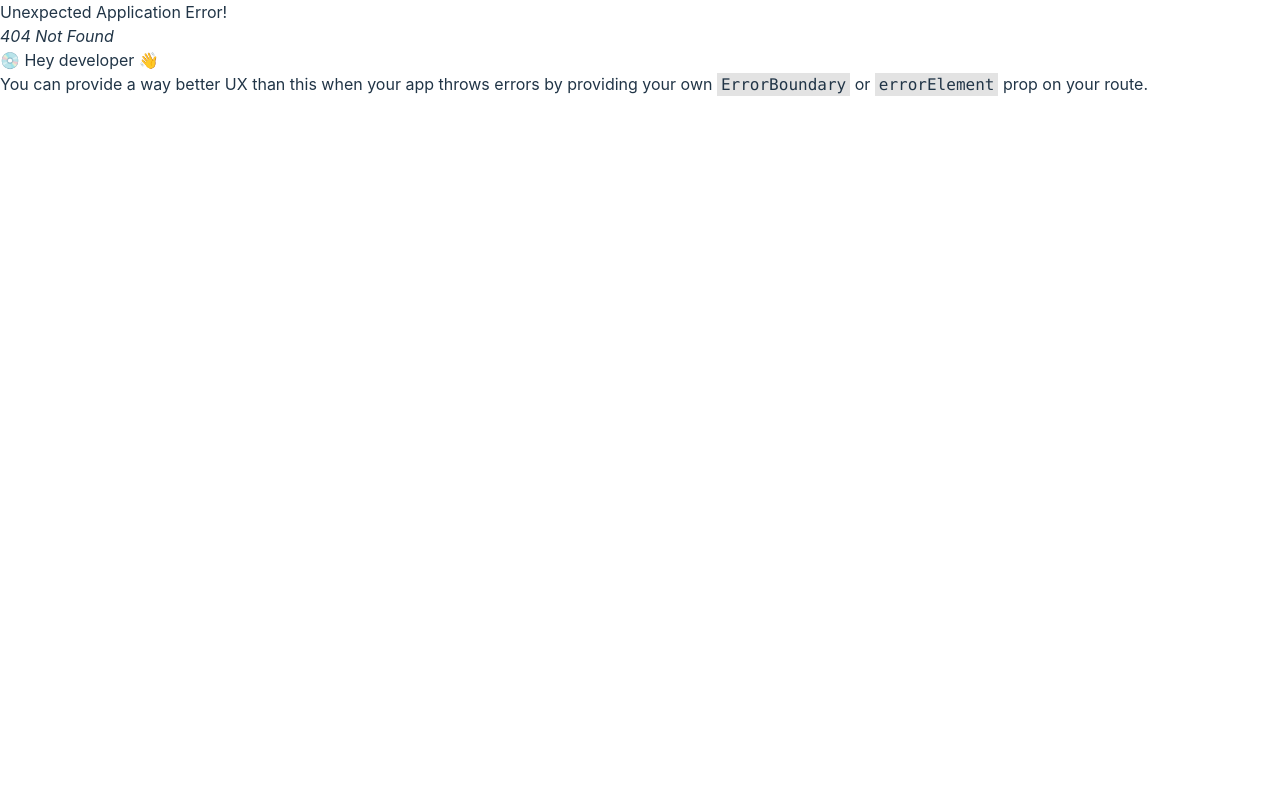
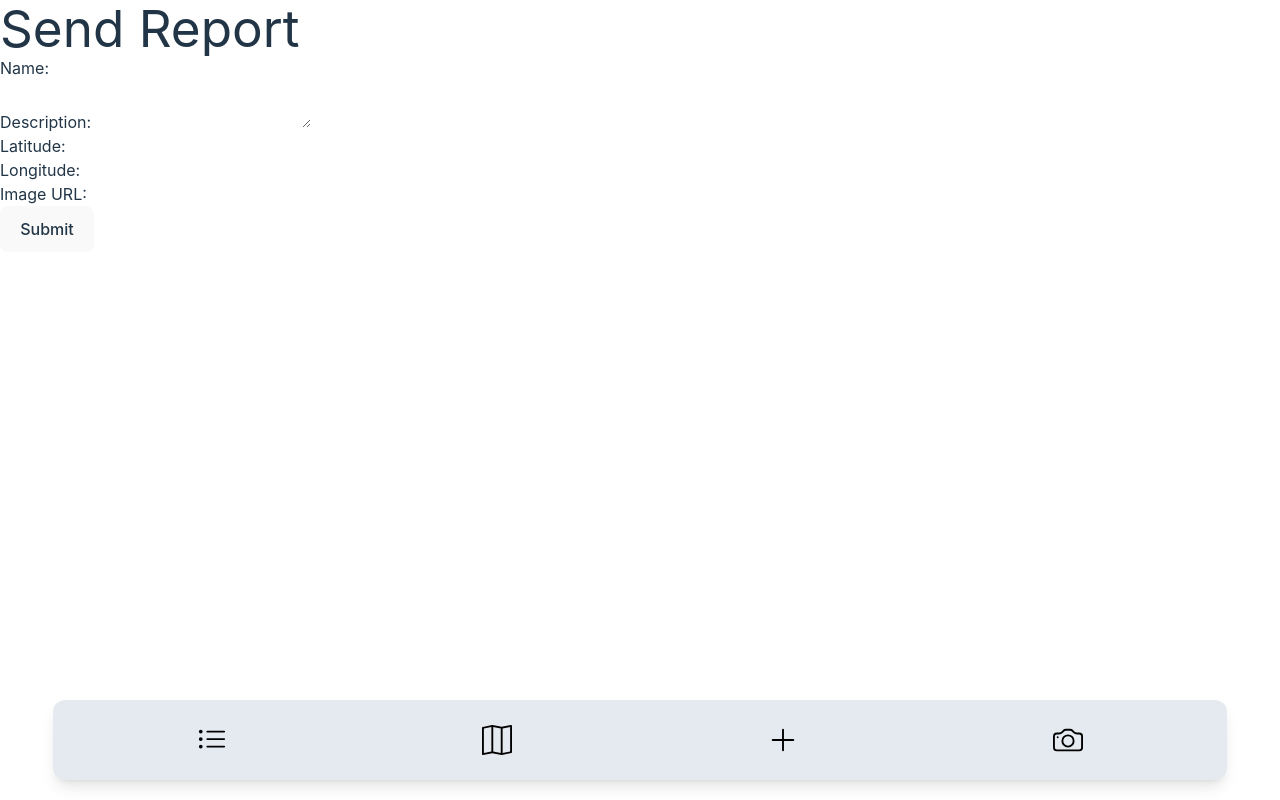
Before and after one commit to cauafroes/MapaDeLixo, a React (Vite) app: page /report in a window 1280 px wide. Before the commit this address had no page. Built offline with nearby package versions, Linux system fonts and the light colour scheme.

Commit message:
sending and seeing reports

```diff
--- a/package.json
+++ b/package.json
@@ -12,6 +12,7 @@
   },
   "dependencies": {
     "autoprefixer": "^10.4.14",
+    "axios": "^1.4.0",
     "leaflet": "^1.9.4",
     "localforage": "^1.10.0",
     "match-sorter": "^6.3.1",
--- a/src/components/FeedCard.tsx
+++ b/src/components/FeedCard.tsx
@@ -1,5 +1,6 @@
 export interface IObj {
-  title: string;
+  name: string;
+  image: string;
   desc: string;
 }
 
@@ -16,12 +17,13 @@ const FeedCard = ({ obj }: props) => {
       >
         <img
           className="object-cover w-full rounded-t-lg h-56 md:h-auto md:w-48 md:rounded-none md:rounded-l-lg"
-          src="https://flowbite.com/docs/images/blog/image-4.jpg"
+          // src="https://flowbite.com/docs/images/blog/image-4.jpg"
+          src={obj.image}
           alt=""
         />
         <div className="flex flex-col justify-between p-4 leading-normal">
           <h5 className="mb-2 text-2xl font-bold tracking-tight text-gray-900">
-            {obj.title}
+            {obj.name}
           </h5>
           <p className="mb-3 font-normal text-gray-700 dark:text-gray-400">
             Here are the biggest enterprise technology acquisitions of 2021 so
--- a/src/components/Navbar.tsx
+++ b/src/components/Navbar.tsx
@@ -18,7 +18,9 @@ const Navbar = () => {
         </Link>
       </div>
       <div className="flex items-center justify-center w-1/4">
-        <BsPlusLg className="text-3xl" />
+        <Link to="/report">
+          <BsPlusLg className="text-3xl" />
+        </Link>
       </div>
       <div className="flex items-center justify-center w-1/4">
         <BsCamera className="text-3xl" />
--- /dev/null
+++ b/src/components/SendReport.tsx
@@ -0,0 +1,85 @@
+import { useState } from "react";
+import api from "./api/api";
+export default function SendReport() {
+  const [data, setData] = useState({
+    name: "",
+    desc: "",
+    gps_lat: null,
+    gps_long: null,
+    image: "",
+  });
+
+  const handleSubmit = async (event) => {
+    event.preventDefault(); // Prevent form submission
+
+    try {
+      // Send the POST request using Axios
+      const response = await api.post("/api/report", data);
+      console.log(response.data); // Handle the response as needed
+    } catch (error) {
+      console.error(error);
+    }
+  };
+
+  const handleChange = (event) => {
+    const { name, value } = event.target;
+    setData((prevData) => ({
+      ...prevData,
+      [name]: value,
+    }));
+  };
+
+  return (
+    <div>
+      <h1>Send Report</h1>
+      <form onSubmit={handleSubmit}>
+        <label>
+          Name:
+          <input
+            type="text"
+            name="name"
+            value={data.name}
+            onChange={handleChange}
+          />
+        </label>
+        <br />
+        <label>
+          Description:
+          <textarea name="desc" value={data.desc} onChange={handleChange} />
+        </label>
+        <br />
+        <label>
+          Latitude:
+          <input
+            type="number"
+            name="gps_lat"
+            value={data.gps_lat || ""}
+            onChange={handleChange}
+          />
+        </label>
+        <br />
+        <label>
+          Longitude:
+          <input
+            type="number"
+            name="gps_long"
+            value={data.gps_long || ""}
+            onChange={handleChange}
+          />
+        </label>
+        <br />
+        <label>
+          Image URL:
+          <input
+            type="text"
+            name="image"
+            value={data.image}
+            onChange={handleChange}
+          />
+        </label>
+        <br />
+        <button type="submit">Submit</button>
+      </form>
+    </div>
+  );
+}
--- /dev/null
+++ b/src/components/api/api.tsx
@@ -0,0 +1,11 @@
+import axios from "axios";
+
+const api = axios.create({
+  baseURL: "http://192.168.0.16/api",
+  headers: {
+    "Content-Type": "application/json",
+    timeout: 1000,
+  },
+});
+
+export default api;
--- a/src/main.tsx
+++ b/src/main.tsx
@@ -5,6 +5,7 @@ import { createBrowserRouter, RouterProvider } from "react-router-dom";
 
 import "./index.css";
 import Feed from "./pages/Feed.tsx";
+import { CreateReport } from "./pages/CreateReport.tsx";
 
 const router = createBrowserRouter([
   {
@@ -15,6 +16,10 @@ const router = createBrowserRouter([
     path: "/feed",
     element: <Feed />,
   },
+  {
+    path: "/report",
+    element: <CreateReport />,
+  },
 ]);
 
 ReactDOM.createRoot(document.getElementById("root") as HTMLElement).render(
--- /dev/null
+++ b/src/pages/CreateReport.tsx
@@ -0,0 +1,11 @@
+import Navbar from "../components/Navbar";
+import SendReport from "../components/SendReport";
+
+export const CreateReport = () => {
+  return (
+    <>
+      <SendReport />
+      <Navbar />
+    </>
+  );
+};
--- a/src/pages/Feed.tsx
+++ b/src/pages/Feed.tsx
@@ -1,22 +1,28 @@
+import { useEffect, useState } from "react";
 import FeedCard, { IObj } from "../components/FeedCard";
 import Navbar from "../components/Navbar";
+import api from "../components/api/api";
 
 const Feed = () => {
-  const objs = [
-    {
-      title: "lorem",
-      desc: "ipsum",
-    },
-    {
-      title: "22",
-      desc: "ipsbbum",
-    },
-  ];
+  const [arr, setArr] = useState([]);
+
+  async function getFeed() {
+    await api
+      .get("/reports")
+      .then((res) => {
+        setArr(res.data.data);
+      })
+      .catch((e) => console.log(e));
+  }
+
+  useEffect(() => {
+    getFeed();
+  }, []);
 
   return (
     <>
       <div className="mb-32">
-        {objs.map((obj: IObj, index: number) => (
+        {arr.map((obj: IObj, index: number) => (
           <FeedCard key={index} obj={obj} />
         ))}
         <Navbar />
```
Also changed, not shown: 1 other file (tests, documents, lock files or other folders).
